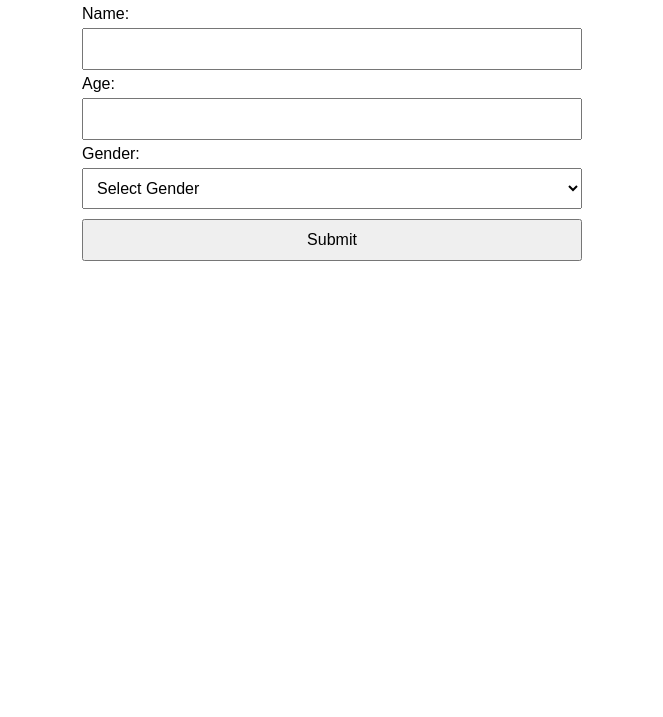
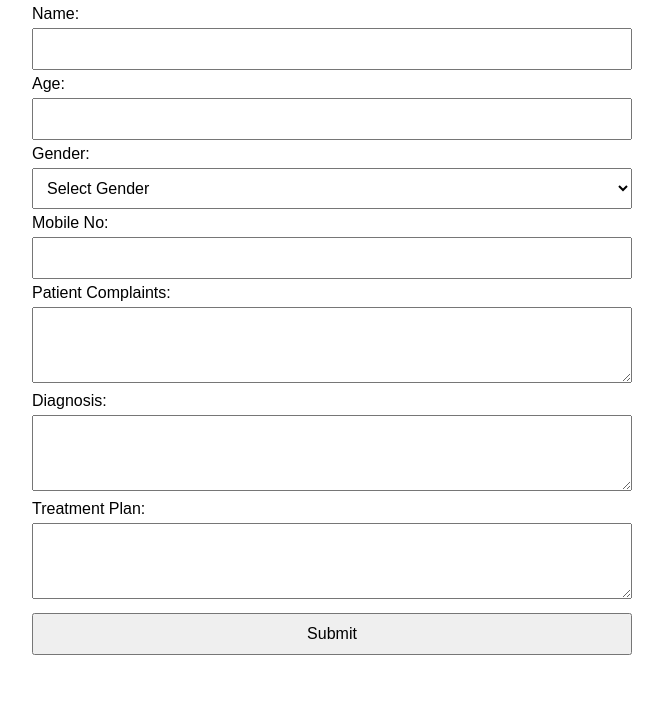
Before and after one commit to drsmartproject/Patientdata, a plain HTML site: page index.html in a window 1280 px wide. Shown: the part 83-800 px from the top of the page, without its empty margins (308-971 px from the left). Drawn offline with Linux system fonts and the light colour scheme.

Commit message:
Update index.html

```diff
--- a/index.html
+++ b/index.html
@@ -5,8 +5,8 @@
   <meta name="viewport" content="width=device-width, initial-scale=1.0">
   <title>Patient Data Collection Form</title>
   <style>
-    body { font-family: Arial, sans-serif; padding: 20px; max-width: 500px; margin: auto; }
-    input, select, button { padding: 10px; margin: 5px 0; width: 100%; box-sizing: border-box; font-size: 16px; }
+    body { font-family: Arial, sans-serif; padding: 20px; max-width: 600px; margin: auto; }
+    input, select, textarea, button { width: 100%; padding: 10px; margin: 5px 0; box-sizing: border-box; font-size: 16px; }
     button { cursor: pointer; }
     #status { margin-top: 15px; font-weight: bold; font-size: 18px; }
     .success { color: green; }
@@ -30,6 +30,18 @@
       <option value="Other">Other</option>
     </select>
 
+    <label for="mobile">Mobile No:</label>
+    <input type="tel" id="mobile" name="mobile" required>
+
+    <label for="complaints">Patient Complaints:</label>
+    <textarea id="complaints" name="complaints" rows="3" required></textarea>
+
+    <label for="diagnosis">Diagnosis:</label>
+    <textarea id="diagnosis" name="diagnosis" rows="3" required></textarea>
+
+    <label for="treatment">Treatment Plan:</label>
+    <textarea id="treatment" name="treatment" rows="3" required></textarea>
+
     <button type="submit">Submit</button>
   </form>
 
@@ -45,14 +57,17 @@
       const formData = {
         name: document.getElementById('name').value,
         age: document.getElementById('age').value,
-        gender: document.getElementById('gender').value
+        gender: document.getElementById('gender').value,
+        mobile: document.getElementById('mobile').value,
+        complaints: document.getElementById('complaints').value,
+        diagnosis: document.getElementById('diagnosis').value,
+        treatment: document.getElementById('treatment').value
       };
 
-      // Disable form while submitting
       form.querySelector('button').disabled = true;
 
       try {
-        const response = await fetch('https://script.google.com/macros/s/AKfycbyGCCscki5c6b1ZpxgLqLV-TBkFdpn6K8U3pdwIuRhMADWl0XO9tPpS7eFyxLMylfwPJA/exec', {
+        const response = await fetch('https://script.google.com/macros/s/AKfycbyY5s_Lj6afeIYlh4zTFhd1K88BdiFupwA57bzut4Nre1xg5LHJhtrdpvVQZmwfnsEibw/exec', {
           method: 'POST',
           body: JSON.stringify(formData),
           headers: { 'Content-Type': 'application/json' }
```
